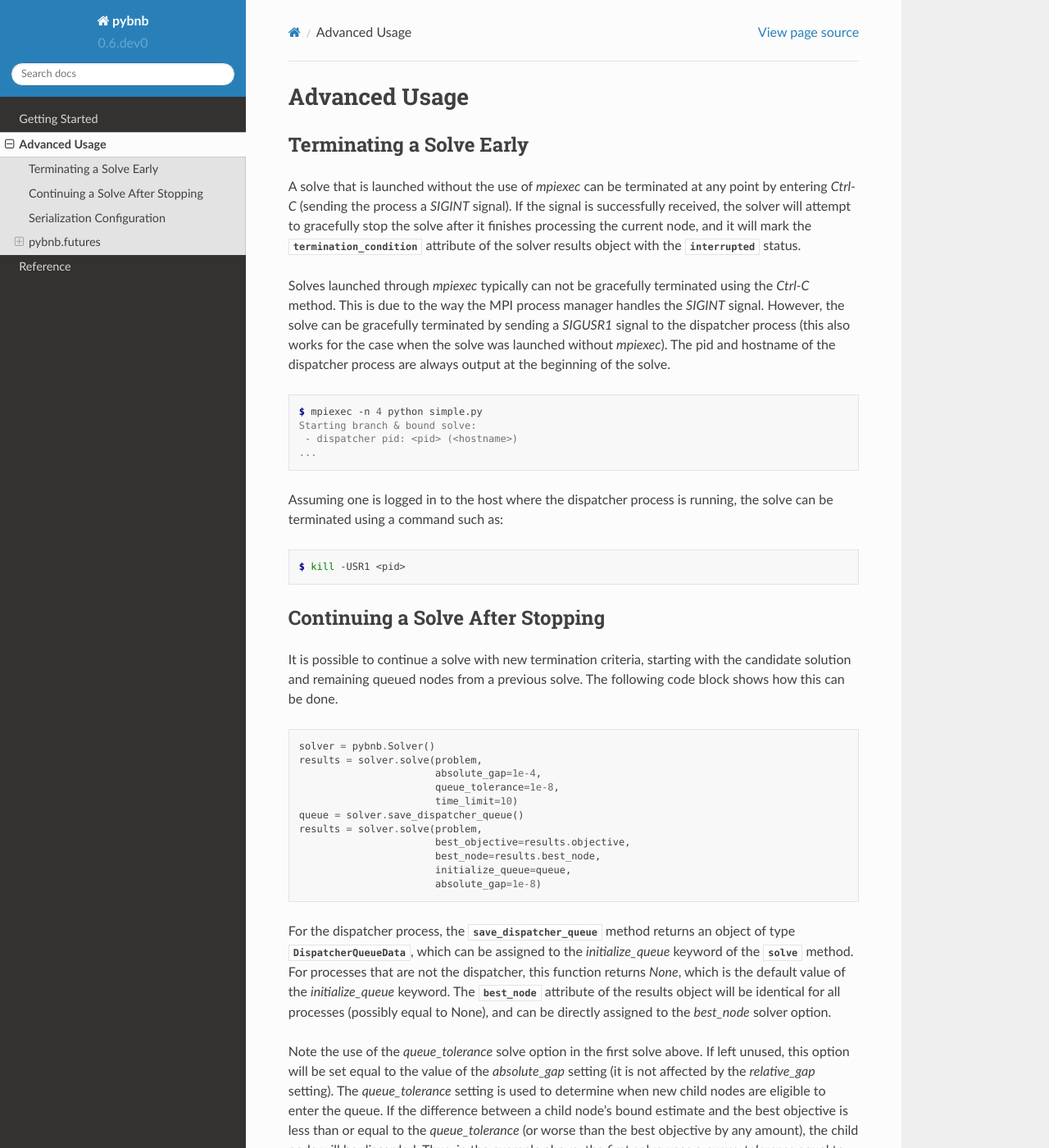
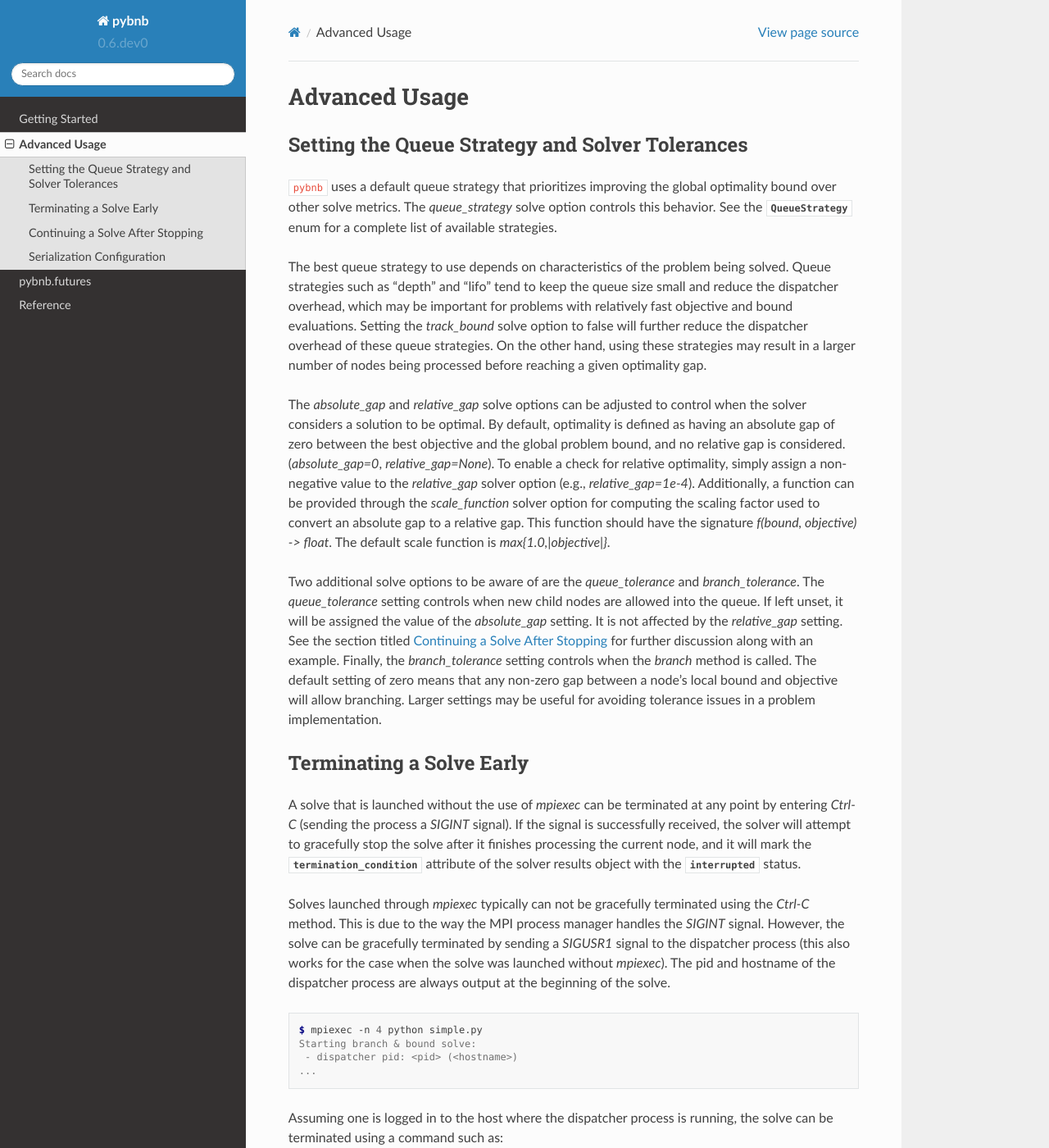
Before and after one commit to ghackebeil/pybnb, a Sphinx documentation site: the page built from doc/advanced_usage/index.rst, in a window 1280 px wide and 1400 px high. Shown: the whole window at 82% size. Built offline with Sphinx 7.4.7 and the Read the Docs theme 2.0.0, drawn with Linux system fonts in a browser that asks for light colours; some of the changed text lies outside the part shown.

Commit message:
doc updates

```diff
--- a/doc/advanced_usage/index.rst
+++ b/doc/advanced_usage/index.rst
@@ -1,5 +1,55 @@
 Advanced Usage
 ==============
+
+Setting the Queue Strategy and Solver Tolerances
+------------------------------------------------
+
+``pybnb`` uses a default queue strategy that prioritizes
+improving the global optimality bound over other solve
+metrics. The `queue_strategy` solve option controls this
+behavior. See the :class:`QueueStrategy
+<pybnb.common.QueueStrategy>` enum for a complete list of
+available strategies.
+
+The best queue strategy to use depends on characteristics of
+the problem being solved. Queue strategies such as "depth"
+and "lifo" tend to keep the queue size small and reduce the
+dispatcher overhead, which may be important for problems
+with relatively fast objective and bound
+evaluations. Setting the `track_bound` solve option to false
+will further reduce the dispatcher overhead of these queue
+strategies. On the other hand, using these strategies may
+result in a larger number of nodes being processed before
+reaching a given optimality gap.
+
+The `absolute_gap` and `relative_gap` solve options can be
+adjusted to control when the solver considers a solution to
+be optimal. By default, optimality is defined as having an
+absolute gap of zero between the best objective and the
+global problem bound, and no relative gap is considered.
+(`absolute_gap=0`, `relative_gap=None`). To enable a check
+for relative optimality, simply assign a non-negative value
+to the `relative_gap` solver option (e.g.,
+`relative_gap=1e-4`). Additionally, a function can be
+provided through the `scale_function` solver option for
+computing the scaling factor used to convert an absolute gap
+to a relative gap. This function should have the signature
+`f(bound, objective) -> float`. The default scale function
+is `max{1.0,|objective|}`.
+
+Two additional solve options to be aware of are the
+`queue_tolerance` and `branch_tolerance`.  The
+`queue_tolerance` setting controls when new child nodes are
+allowed into the queue. If left unset, it will be assigned
+the value of the `absolute_gap` setting. It is not affected
+by the `relative_gap` setting. See the section titled
+:ref:`continuing` for further discussion along with an
+example. Finally, the `branch_tolerance` setting controls
+when the `branch` method is called. The default setting of
+zero means that any non-zero gap between a node's local
+bound and objective will allow branching. Larger settings
+may be useful for avoiding tolerance issues in a problem
+implementation.
 
 Terminating a Solve Early
 -------------------------
@@ -38,6 +88,8 @@ command such as:
 .. code-block:: console
 
     $ kill -USR1 <pid>
+
+.. _continuing:
 
 Continuing a Solve After Stopping
 ---------------------------------
@@ -79,17 +131,16 @@ Note the use of the `queue_tolerance` solve option in the
 first solve above. If left unused, this option will be set
 equal to the value of the `absolute_gap` setting (it is not
 affected by the `relative_gap` setting). The
-`queue_tolerance` setting is used to determine when new
-child nodes are eligible to enter the queue. If the
-difference between a child node's bound estimate and the
-best objective is less than or equal to the
-`queue_tolerance` (or worse than the best objective by any
-amount), the child node will be discarded. Thus, in the
-example above, the first solve uses a `queue_tolerance`
-equal to the `absolute_gap` used in the second solve to
-avoid discarding child nodes in the first solve that may be
-required to achieve the tighter optimality settings used in
-the second solve.
+`queue_tolerance` setting determines when new child nodes
+are eligible to enter the queue. If the difference between a
+child node's bound estimate and the best objective is less
+than or equal to the `queue_tolerance` (or worse than the
+best objective by any amount), the child node will be
+discarded. Thus, in the example above, the first solve uses
+a `queue_tolerance` equal to the `absolute_gap` used in the
+second solve to avoid discarding child nodes in the first
+solve that may be required to achieve the tighter optimality
+settings used in the second solve.
 
 Assigning the :attr:`objective
 <pybnb.solver_results.SolverResults.objective>` attribute of
@@ -171,116 +222,3 @@ those applied through environment variables.  The
 <pybnb.configuration.Configuration.reset>` method can be
 called to restore all configuration options to their default
 setting (ignoring the environment if specified).
-
-pybnb.futures
--------------
-The `pybnb.futures` module stores utilities that are still
-in the early phase of development. They will typically be
-fairly well tested, but are subject to change or be removed
-without much notice from one release to the next.
-
-Using a Nested Solve to Improve Parallel Performance
-^^^^^^^^^^^^^^^^^^^^^^^^^^^^^^^^^^^^^^^^^^^^^^^^^^^^
-The :class:`NestedSolver <pybnb.futures.NestedSolver>`
-object is a wrapper class for problems that provides an easy
-way to implement a custom two-layer, parallel
-branch-and-bound solve. That is, a branch-and-bound solve
-where, at the top layer, a single dispatcher serves nodes to
-worker processes over MPI, and those workers process each
-node by performing their own limited branch-and-bound solve
-in serial, rather than simply evaluating the node bound and
-objective and returning its immediate children to the
-dispatcher.
-
-The above strategy can be implemented by simply wrapping the
-problem argument with this class before passing it to the
-solver, as shown below.
-
-.. code-block:: python
-
-    results = solver.solve(
-        pybnb.futures.NestedSolver(problem,
-                                   queue_strategy=...,
-                                   track_bound=...,
-                                   time_limit=...,
-                                   node_limit=...),
-        queue_strategy='bound',
-        ...)
-
-The `queue_strategy`, `track_bound`, `time_limit`, and
-`node_limit` solve options can be passed into the
-:class:`NestedSolver <pybnb.futures.NestedSolver>` class
-when it is created to control these aspects of the
-sub-solves used by the workers when processing a node.
-
-This kind of scheme can be useful for problems with
-relatively fast bound and objective computations, where the
-overhead of updates to the central dispatcher over MPI is a
-clear bottleneck. It is important to consider, however, that
-assigning large values to the `node_limit` or `time_limit`
-nested solve options may result in more work being performed
-to achieve the same result as the non-nested case. As such,
-the use of this solution scheme may not always result in a
-net benefit for the total solve time.
-
-Next, we show how this class is used to maximize the
-parallel performance of the `TSP example
-<https://github.com/ghackebeil/pybnb/blob/master/examples/scripts/tsp/tsp_byvertex.py>`_.
-Tests are run using CPython 3.7 and PyPy3 6.0 (Python 3.5.3)
-on a laptop with a single quad-core 2.6 GHz Intel Core i7
-processor.
-
-The code block below shows the main call to the solver used
-in the TSP example, except it has been modified so that the
-original problem is passed to the solver (no nested solve):
-
-.. code-block:: python
-  :emphasize-lines: 2
-
-    results = solver.solve(
-        problem,
-        queue_strategy='depth',
-        initialize_queue=queue,
-        best_node=best_node,
-        objective_stop=objective_stop)
-
-Running the serial case as follows,
-
-.. code-block:: console
-
-    $ python -O tsp_naive.py fri26_d.txt
-
-on CPython 3.7 we achieve a peak performance of ~19k nodes
-processed per second, and on PyPy3 6.0 the performance peaks
-at ~150k nodes processed per second. Compare this with the
-parallel case (using three workers and one dispatcher),
-
-.. code-block:: console
-
-    $ mpirun -np 4 python -O tsp_naive.py fri26_d.txt
-
-where with CPython 3.7 we achieve a peak performance of ~21k
-nodes per second, and with PyPy3 6.0 the performance
-actually drops to ~28k nodes per second (nowhere near the 3x
-increase one would hope for).
-
-Now consider the TSP example in its original form, where the
-problem argument is wrapped with the :class:`NestedSolver
-<pybnb.futures.NestedSolver>` object:
-
-.. code-block:: python
-  :emphasize-lines: 2,3,4,5
-
-    results = solver.solve(
-        pybnb.futures.NestedSolver(problem,
-                                   queue_strategy='depth',
-                                   track_bound=False,
-                                   time_limit=1),
-        queue_strategy='depth',
-        initialize_queue=queue,
-        best_node=best_node,
-        objective_stop=objective_stop)
-
-Running the parallel case, with CPython 3.7 we achieve a
-peak performance of ~60k nodes per second, and with PyPy3
-6.0 we achieve ~450k nodes per second!
--- /dev/null
+++ b/doc/futures/index.rst
@@ -0,0 +1,114 @@
+pybnb.futures
+=============
+
+The `pybnb.futures` module stores utilities that are still
+in the early phase of development. They will typically be
+fairly well tested, but are subject to change or be removed
+without much notice from one release to the next.
+
+Using a Nested Solve to Improve Parallel Performance
+----------------------------------------------------
+
+The :class:`NestedSolver <pybnb.futures.NestedSolver>`
+object is a wrapper class for problems that provides an easy
+way to implement a custom two-layer, parallel
+branch-and-bound solve. That is, a branch-and-bound solve
+where, at the top layer, a single dispatcher serves nodes to
+worker processes over MPI, and those workers process each
+node by performing their own limited branch-and-bound solve
+in serial, rather than simply evaluating the node bound and
+objective and returning its immediate children to the
+dispatcher.
+
+The above strategy can be implemented by simply wrapping the
+problem argument with this class before passing it to the
+solver, as shown below.
+
+.. code-block:: python
+
+    results = solver.solve(
+        pybnb.futures.NestedSolver(problem,
+                                   queue_strategy=...,
+                                   track_bound=...,
+                                   time_limit=...,
+                                   node_limit=...),
+        queue_strategy='bound',
+        ...)
+
+The `queue_strategy`, `track_bound`, `time_limit`, and
+`node_limit` solve options can be passed into the
+:class:`NestedSolver <pybnb.futures.NestedSolver>` class
+when it is created to control these aspects of the
+sub-solves used by the workers when processing a node.
+
+This kind of scheme can be useful for problems with
+relatively fast bound and objective computations, where the
+overhead of updates to the central dispatcher over MPI is a
+clear bottleneck. It is important to consider, however, that
+assigning large values to the `node_limit` or `time_limit`
+nested solve options may result in more work being performed
+to achieve the same result as the non-nested case. As such,
+the use of this solution scheme may not always result in a
+net benefit for the total solve time.
+
+Next, we show how this class is used to maximize the
+parallel performance of the `TSP example
+<https://github.com/ghackebeil/pybnb/blob/master/examples/scripts/tsp/tsp_byvertex.py>`_.
+Tests are run using CPython 3.7 and PyPy3 6.0 (Python 3.5.3)
+on a laptop with a single quad-core 2.6 GHz Intel Core i7
+processor.
+
+The code block below shows the main call to the solver used
+in the TSP example, except it has been modified so that the
+original problem is passed to the solver (no nested solve):
+
+.. code-block:: python
+  :emphasize-lines: 2
+
+    results = solver.solve(
+        problem,
+        queue_strategy='depth',
+        initialize_queue=queue,
+        best_node=best_node,
+        objective_stop=objective_stop)
+
+Running the serial case as follows,
+
+.. code-block:: console
+
+    $ python -O tsp_naive.py fri26_d.txt
+
+on CPython 3.7 we achieve a peak performance of ~19k nodes
+processed per second, and on PyPy3 6.0 the performance peaks
+at ~150k nodes processed per second. Compare this with the
+parallel case (using three workers and one dispatcher),
+
+.. code-block:: console
+
+    $ mpirun -np 4 python -O tsp_naive.py fri26_d.txt
+
+where with CPython 3.7 we achieve a peak performance of ~21k
+nodes per second, and with PyPy3 6.0 the performance
+actually drops to ~28k nodes per second (nowhere near the 3x
+increase one would hope for).
+
+Now consider the TSP example in its original form, where the
+problem argument is wrapped with the :class:`NestedSolver
+<pybnb.futures.NestedSolver>` object:
+
+.. code-block:: python
+  :emphasize-lines: 2,3,4,5
+
+    results = solver.solve(
+        pybnb.futures.NestedSolver(problem,
+                                   queue_strategy='depth',
+                                   track_bound=False,
+                                   time_limit=1),
+        queue_strategy='depth',
+        initialize_queue=queue,
+        best_node=best_node,
+        objective_stop=objective_stop)
+
+Running the parallel case, with CPython 3.7 we achieve a
+peak performance of ~60k nodes per second, and with PyPy3
+6.0 we achieve ~450k nodes per second!
--- a/doc/index.rst
+++ b/doc/index.rst
@@ -42,4 +42,5 @@ shown in the example below.
 
     getting_started/index.rst
     advanced_usage/index.rst
+    futures/index.rst
     reference/index.rst
```
